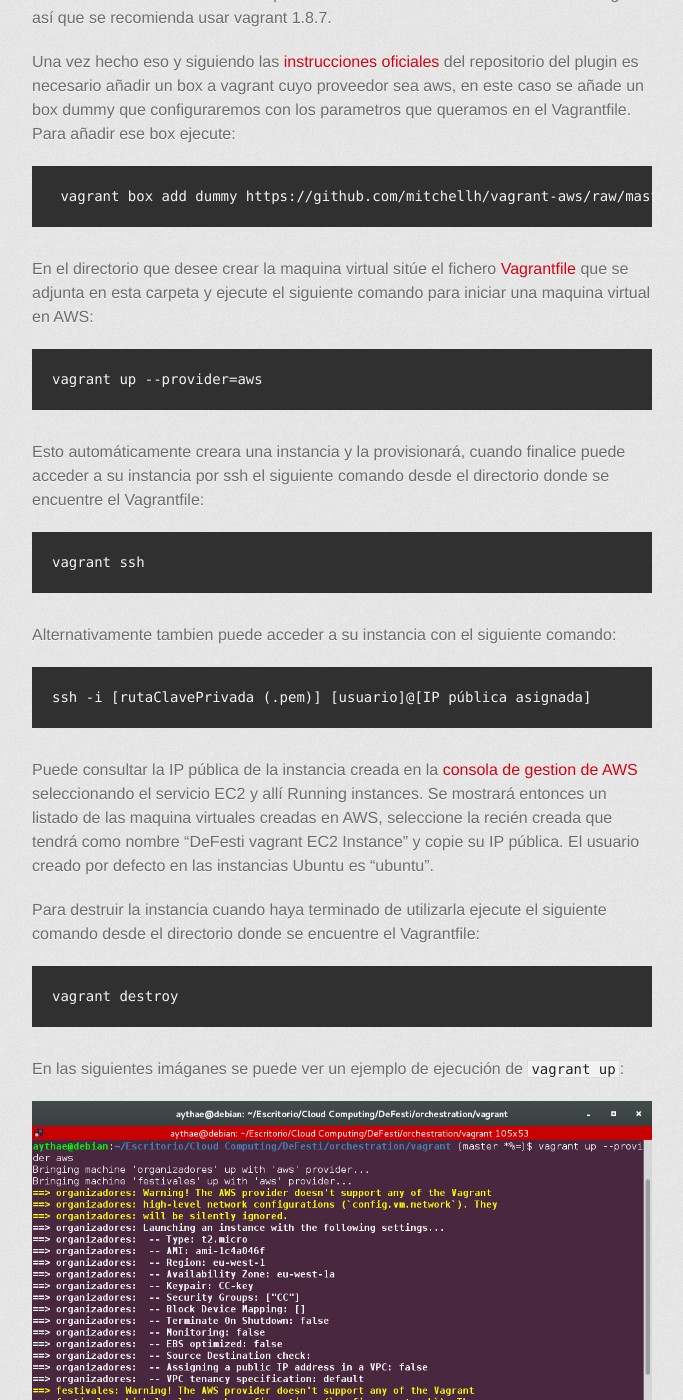
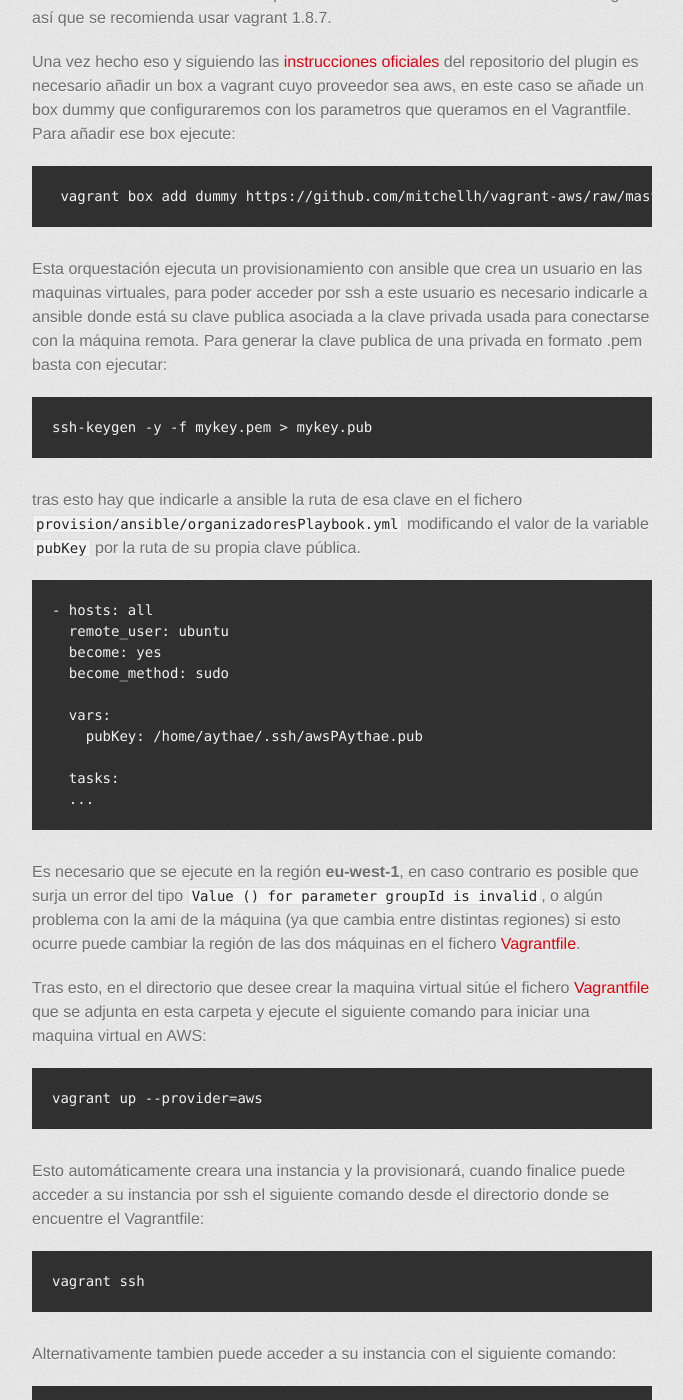
Before and after one commit to AythaE/DeFesti, a Jekyll site: the page built from vagrant.md, in a window 1280 px wide and 1400 px high, scrolled down 912 px. Shown: the whole window, without its empty margins (298-981 px from the left). Built offline with Jekyll 4.4.1, drawn with Linux system fonts in a browser that asks for light colours; some web fonts are replaced; our own code applies the rules of GitHub Pages for plain Markdown files.

Commit message:
Extensión de instrucciones de orquestación en gh-pages #11

````diff
--- a/vagrant.md
+++ b/vagrant.md
@@ -25,7 +25,30 @@ Una vez hecho eso y siguiendo las [instrucciones oficiales](https://github.com/m
  vagrant box add dummy https://github.com/mitchellh/vagrant-aws/raw/master/dummy.box
 ```
 
-En el directorio que desee crear la maquina virtual sitúe el fichero [Vagrantfile](Vagrantfile) que se adjunta en esta carpeta y ejecute el siguiente comando para iniciar una maquina virtual en AWS:
+Esta orquestación ejecuta un provisionamiento con ansible que crea un usuario en las maquinas virtuales, para poder acceder por ssh a este usuario es necesario indicarle a ansible donde está su clave publica asociada a la clave privada usada para conectarse con la máquina remota. Para generar la clave publica de una privada en formato .pem basta con ejecutar:
+
+```
+ssh-keygen -y -f mykey.pem > mykey.pub
+```
+
+tras esto hay que indicarle a ansible la ruta de esa clave en el fichero [`provision/ansible/organizadoresPlaybook.yml`](https://github.com/AythaE/DeFesti/blob/master/provision/ansible/organizadoresPlaybook.yml) modificando el valor de la variable `pubKey` por la ruta de su propia clave pública.
+
+```
+- hosts: all
+  remote_user: ubuntu
+  become: yes
+  become_method: sudo
+
+  vars:
+    pubKey: /home/aythae/.ssh/awsPAythae.pub
+
+  tasks:
+  ...
+```
+
+Es necesario que se ejecute en la región **eu-west-1**, en caso contrario es posible que surja un error del tipo `Value () for parameter groupId is invalid`, o algún problema con la ami de la máquina (ya que cambia entre distintas regiones) si esto ocurre puede cambiar la región de las dos máquinas en el fichero [Vagrantfile](https://github.com/AythaE/DeFesti/blob/master/orchestration/vagrant/Vagrantfile).
+
+Tras esto, en el directorio que desee crear la maquina virtual sitúe el fichero [Vagrantfile](https://github.com/AythaE/DeFesti/blob/master/orchestration/vagrant/Vagrantfile) que se adjunta en esta carpeta y ejecute el siguiente comando para iniciar una maquina virtual en AWS:
 
 ```
 vagrant up --provider=aws
````
